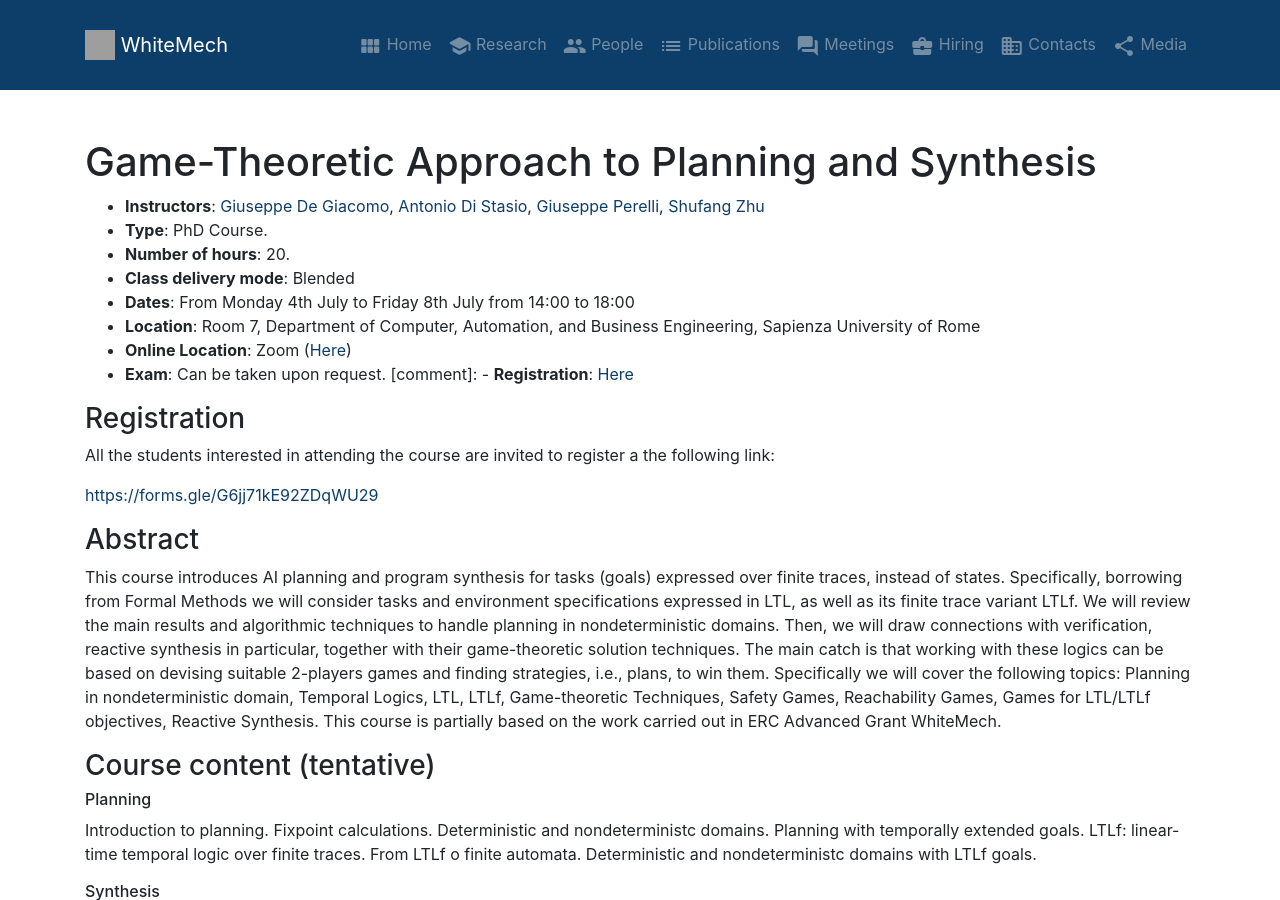
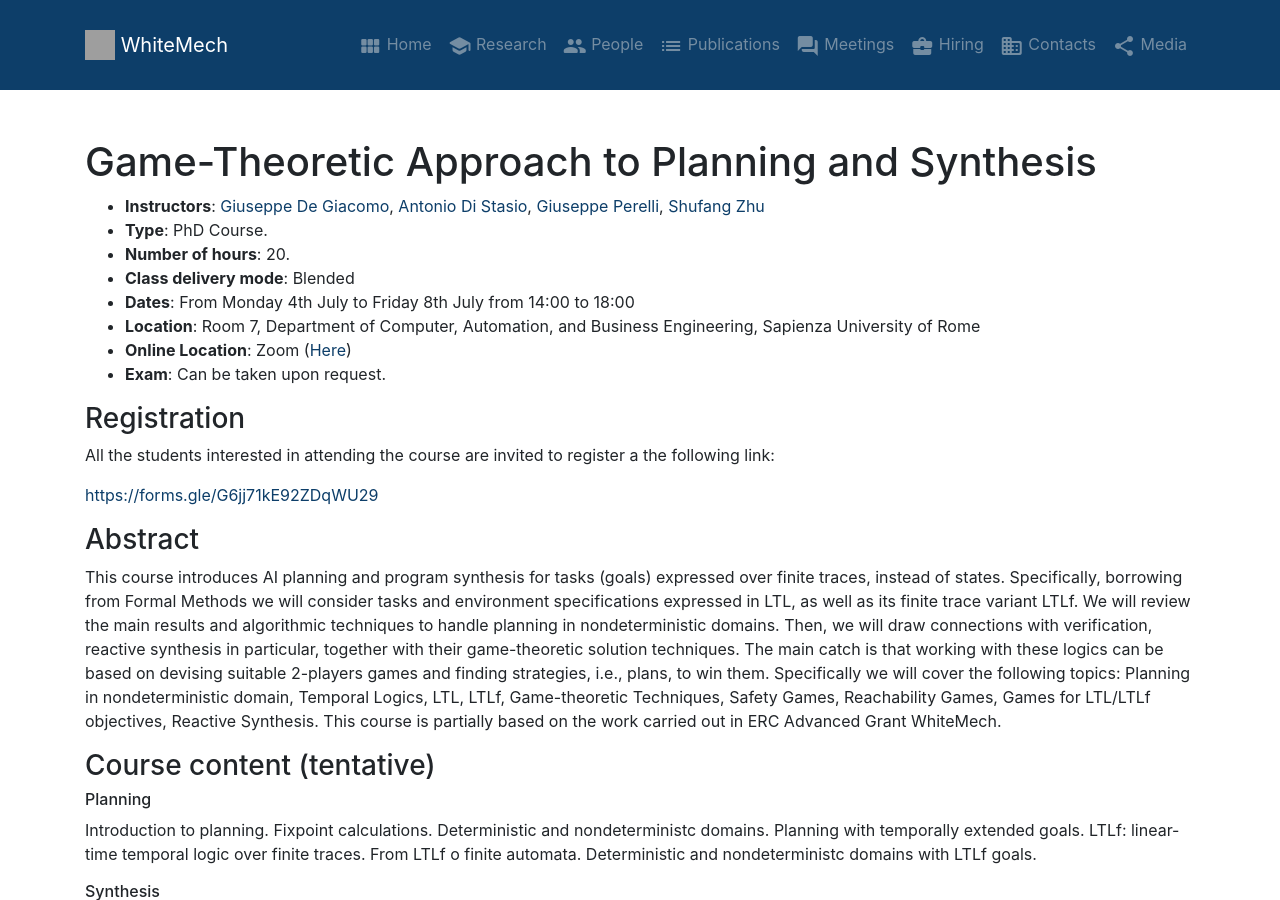
Before and after one commit to whitemech/whitemech.github.io, a Jekyll site: the page built from _pages/courses.md, in a window 1280 px wide and 900 px high. Built offline with Jekyll 4.4.1, drawn with Linux system fonts in a browser that asks for light colours.

Commit message:
Fixing typo

```diff
--- a/_pages/courses.md
+++ b/_pages/courses.md
@@ -18,7 +18,8 @@ permalink: /courses
 - **Location**: Room 7, Department of Computer, Automation, and Business Engineering, Sapienza University of Rome
 - **Online Location**: Zoom ([Here]())
 - **Exam**: Can be taken upon request.
-[comment]: - **Registration**: [Here](https://forms.gle/G6jj71kE92ZDqWU29)
+
+<!-- - **Registration**: [Here](https://forms.gle/G6jj71kE92ZDqWU29) -->
 
 ### Registration
 All the students interested in attending the course are invited to register a the following link:
```
